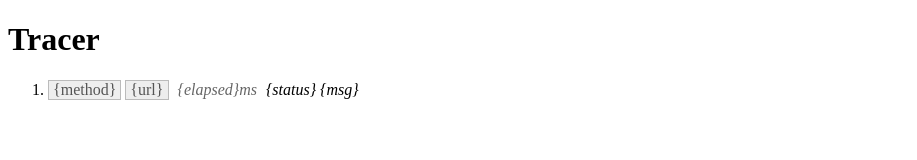
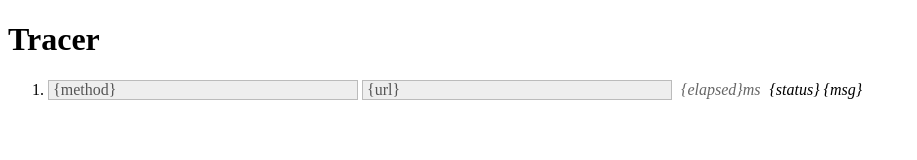
Before and after one commit to flesler/tracer, a website: page static/result.html in a window 1280 px wide. Shown: the whole page, without its empty margins (0-917 px from the left). Drawn offline with Linux system fonts and the light colour scheme.

Commit message:
Fixed width

```diff
--- a/static/result.html
+++ b/static/result.html
@@ -17,7 +17,7 @@
 				padding: 2px 4px;
 				text-decoration: none;
 				color: #555;
-				/*width: 300px;*/
+				width: 300px;
 				overflow: hidden;
 				text-overflow: ellipsis;
 				white-space: nowrap;
```
